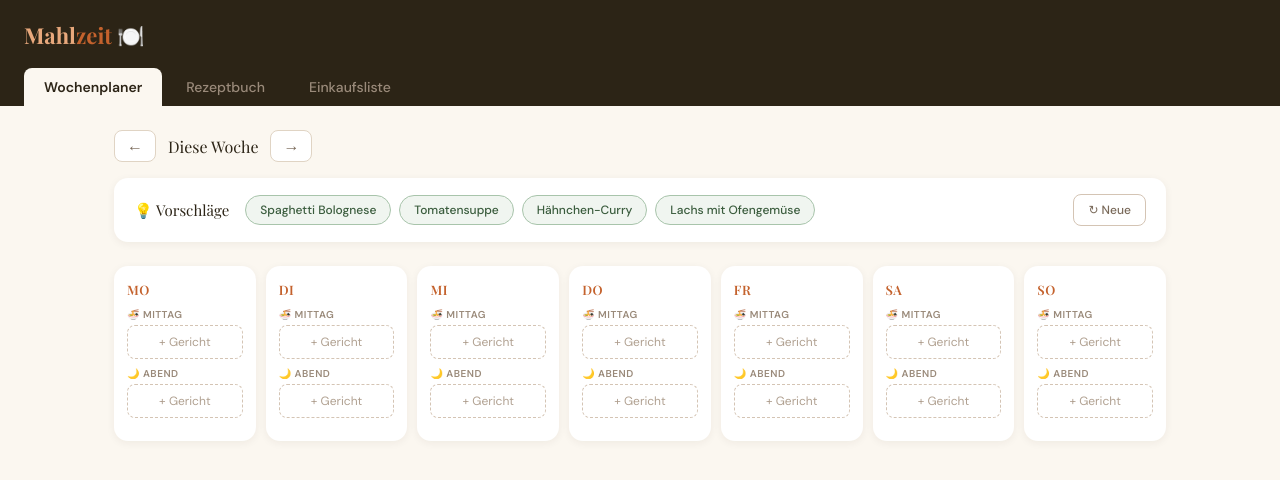
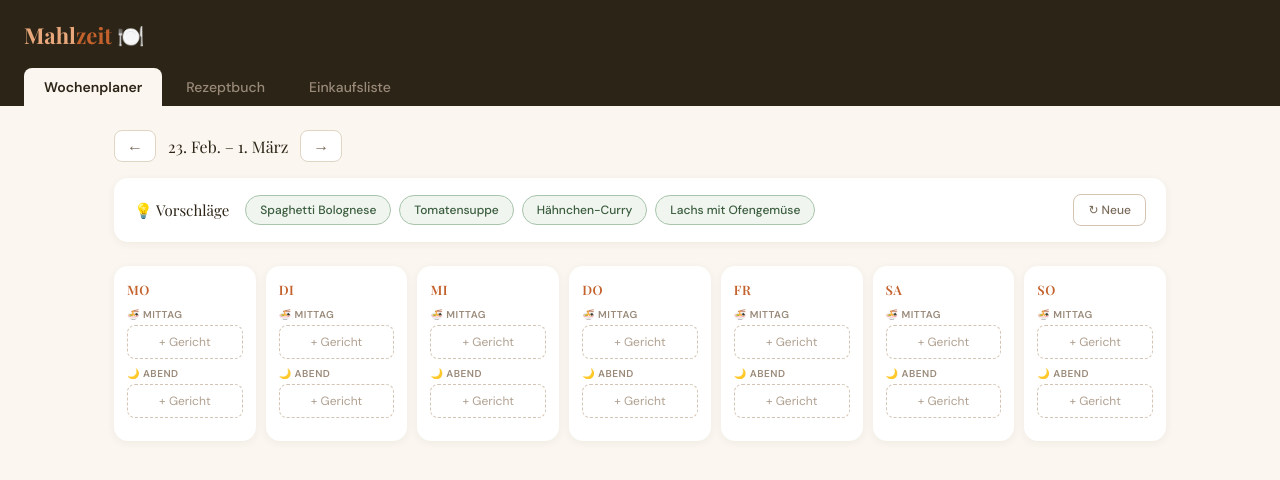
Before and after one commit to derneuecw/mahlzeit-app, a React (Vite) app: page / in a window 1280 px wide. Shown: the top 480 px of the page. Built offline with nearby package versions, Linux system fonts and the light colour scheme.

Commit message:
Update App.jsx

```diff
--- a/src/App.jsx
+++ b/src/App.jsx
@@ -149,10 +149,14 @@ function getWeekKey(offset = 0) {
 }
 
 function getWeekLabel(offset) {
-  if (offset === 0) return "Diese Woche";
-  if (offset === 1) return "Nächste Woche";
-  if (offset === -1) return "Letzte Woche";
-  return offset > 0 ? `+${offset} Wochen` : `${offset} Wochen`;
+  const d = new Date();
+  const day = d.getDay();
+  const monday = new Date(d);
+  monday.setDate(d.getDate() - (day === 0 ? 6 : day - 1) + offset * 7);
+  const sunday = new Date(monday);
+  sunday.setDate(monday.getDate() + 6);
+  const fmt = (date) => date.toLocaleDateString('de-DE', { day: 'numeric', month: 'short' });
+  return `${fmt(monday)} – ${fmt(sunday)}`;
 }
 
 function aggregateShopping(weekPlan, recipes) {
```
